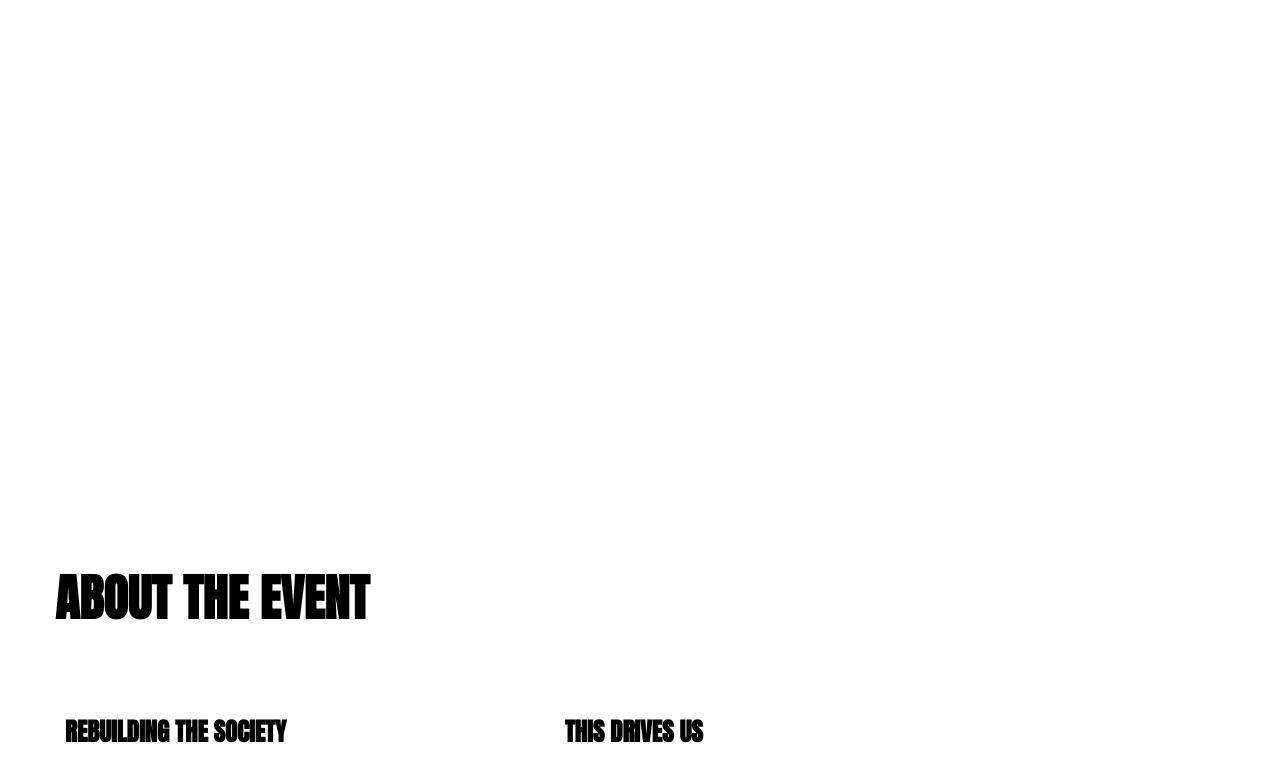
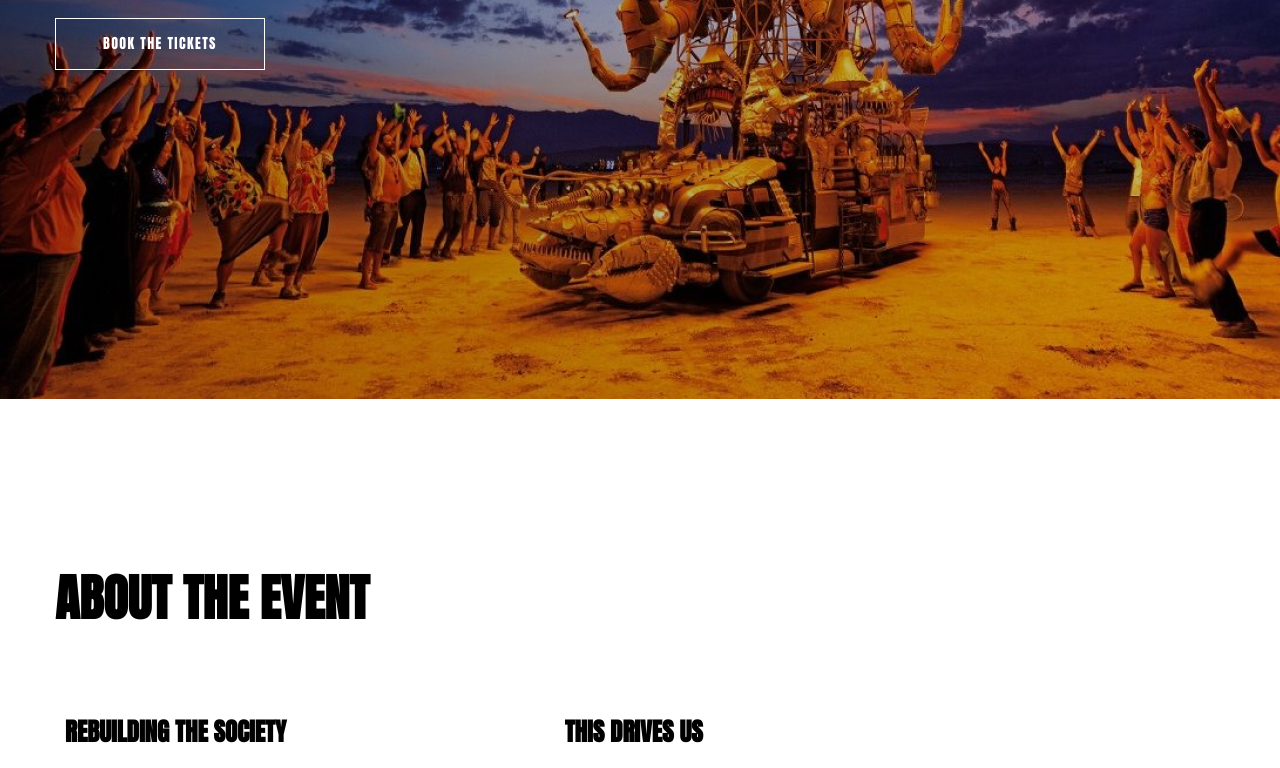
Before and after one commit to piccadilist/BurningMan, a plain HTML site: page index.html in a window 1280 px wide. Shown: the part 505-1273 px from the top of the page. Drawn offline with nearby package versions, Linux system fonts and the light colour scheme; files whose address does not match are found by name.

Commit message:
Update style.css

```diff
--- a/style.css
+++ b/style.css
@@ -14,7 +14,7 @@ ul, li {
     margin: 0 auto;
 }
 .header {
-    background-image: url(/image/3/header-bg.jpg);
+    background-image: url(header-bg.jpg);
     background-repeat: no-repeat;
     background-position: center;
     padding-top: 40px;
```
